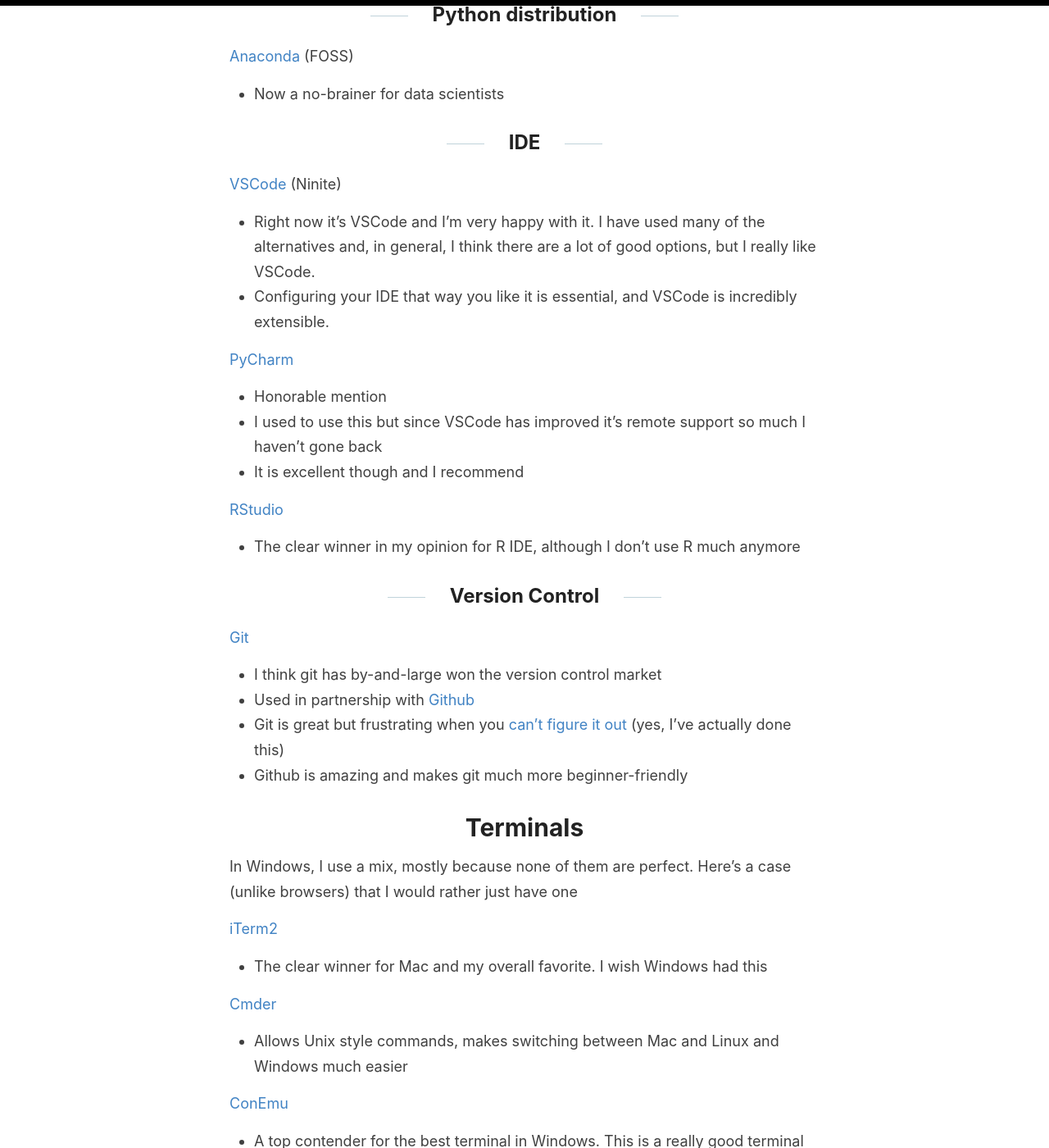
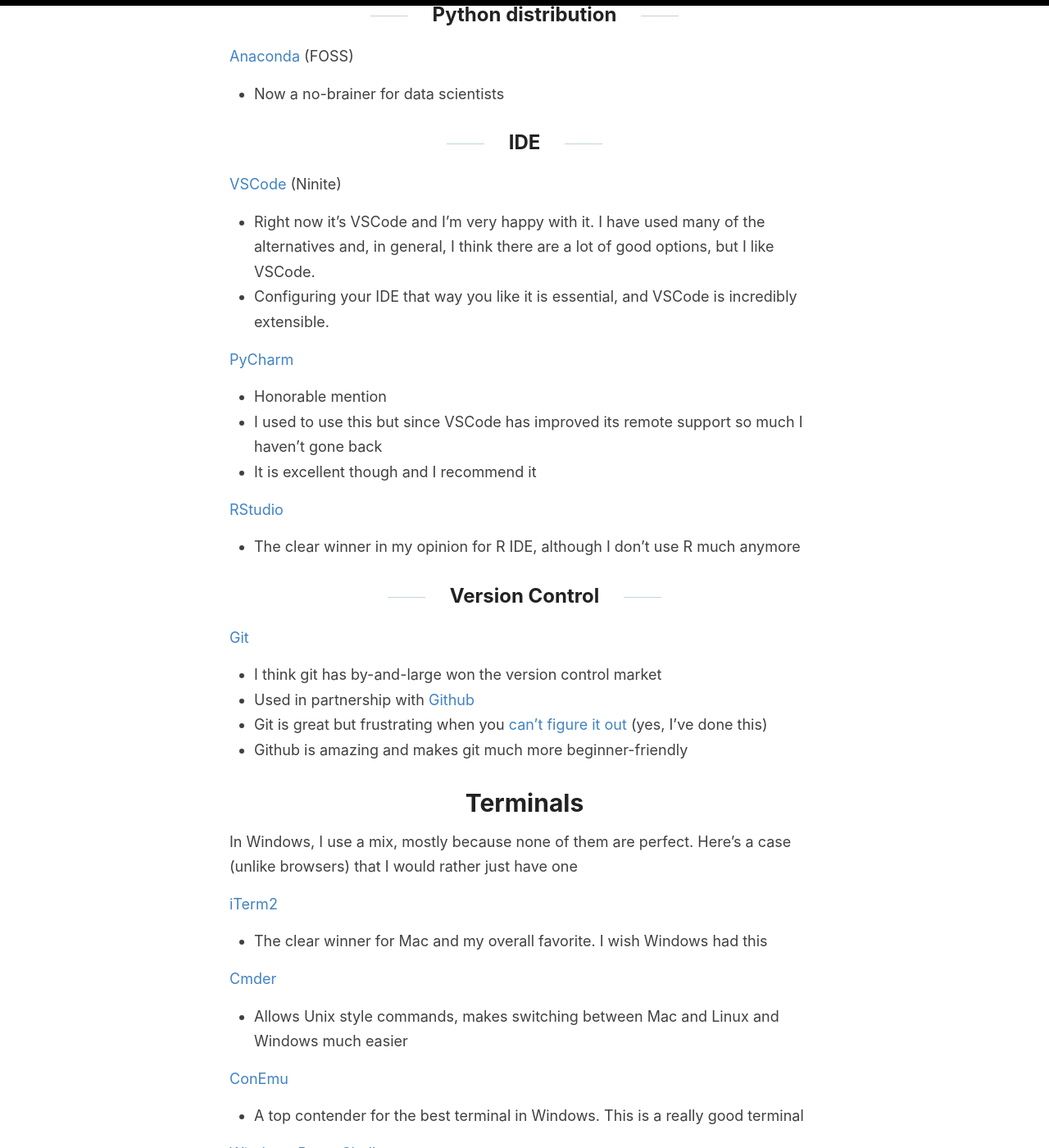
Before and after one commit to jss367/blog, a Jekyll site: the page built from _posts/2018-10-10-Software-I-Use.md, in a window 1280 px wide and 1400 px high, scrolled down 2792 px. Shown: the whole window at 82% size. Built offline with Jekyll 4.4.1, drawn with Linux system fonts in a browser that asks for light colours; some of the changed text lies outside the part shown.

Commit message:
Update 2018-10-10-Software-I-Use.md

```diff
--- a/_posts/2018-10-10-Software-I-Use.md
+++ b/_posts/2018-10-10-Software-I-Use.md
@@ -86,13 +86,13 @@ Yes, I do use four different cloud services (actually more, but these are the on
 
 ## IDE
 [VSCode](https://code.visualstudio.com/) (Ninite)
-* Right now it's VSCode and I'm very happy with it. I have used many of the alternatives and, in general, I think there are a lot of good options, but I really like VSCode.
+* Right now it's VSCode and I'm very happy with it. I have used many of the alternatives and, in general, I think there are a lot of good options, but I like VSCode.
 * Configuring your IDE that way you like it is essential, and VSCode is incredibly extensible.
 
 [PyCharm](https://www.jetbrains.com/pycharm/)
 * Honorable mention
-* I used to use this but since VSCode has improved it's remote support so much I haven't gone back
-* It is excellent though and I recommend
+* I used to use this but since VSCode has improved its remote support so much I haven't gone back
+* It is excellent though and I recommend it
 
 [RStudio](https://rstudio.com/)
 * The clear winner in my opinion for R IDE, although I don't use R much anymore
@@ -101,7 +101,7 @@ Yes, I do use four different cloud services (actually more, but these are the on
 [Git](https://git-scm.com/)
 * I think git has by-and-large won the version control market
 * Used in partnership with [Github](https://github.com/)
-* Git is great but frustrating when you [can't figure it out](https://xkcd.com/1597/) (yes, I've actually done this)
+* Git is great but frustrating when you [can't figure it out](https://xkcd.com/1597/) (yes, I've done this)
 * Github is amazing and makes git much more beginner-friendly
 
 # Terminals
```
Also changed, not shown: other parts of _posts/2018-10-10-Software-I-Use.md (+2 -2 lines).
